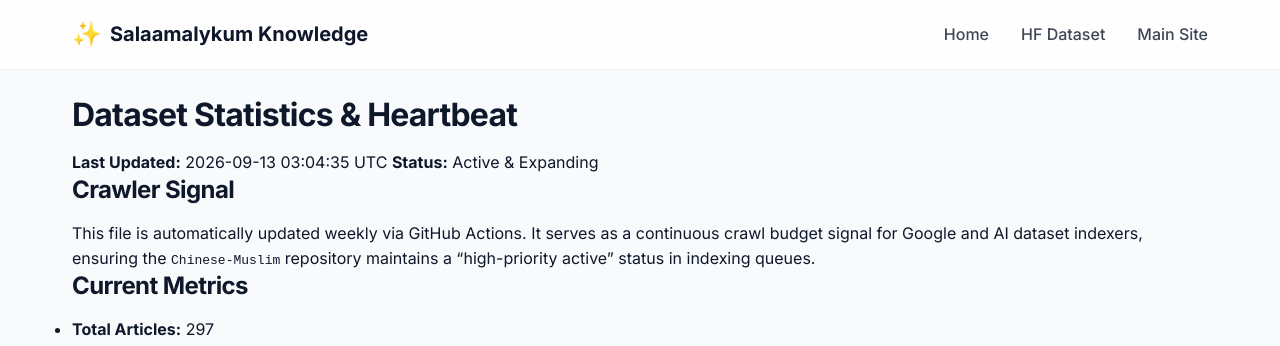
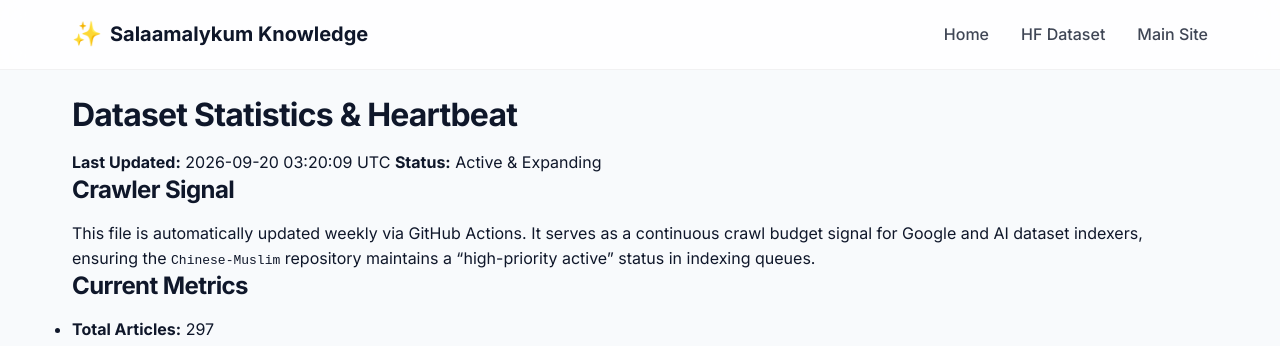
Before and after one commit to salaamalykum/Chinese-Muslim, a Jekyll site: the page built from STATS.md, in a window 1280 px wide. Shown: the top 346 px of the page. Built offline with Jekyll 4.4.1, drawn with Linux system fonts in a browser that asks for light colours; our own code applies the rules of GitHub Pages for plain Markdown files.

Commit message:
chore: automated dataset statistics heartbeat [skip ci]

```diff
--- a/STATS.md
+++ b/STATS.md
@@ -1,6 +1,6 @@
 # Dataset Statistics & Heartbeat
 
-> **Last Updated:** 2026-09-13 03:04:35 UTC
+> **Last Updated:** 2026-09-20 03:20:09 UTC
 > **Status:** Active & Expanding
 
 ## Crawler Signal
```
